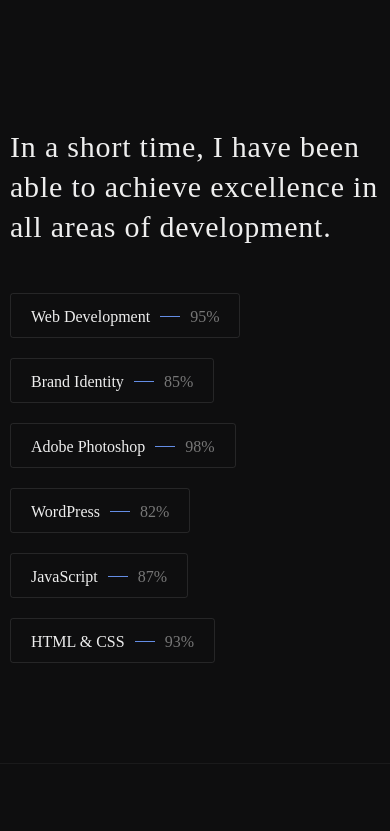
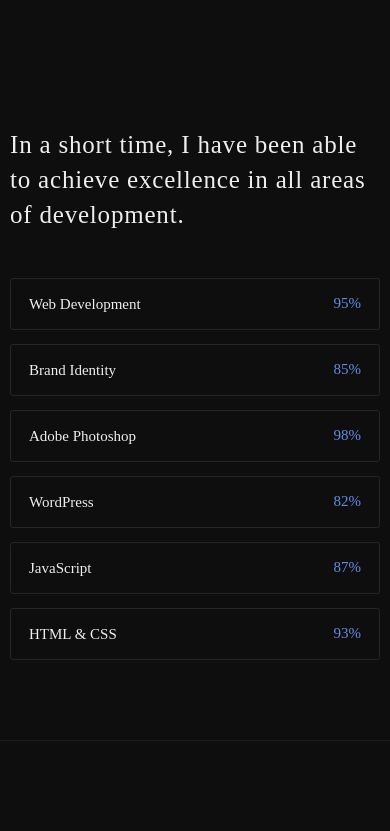
Before and after one commit to theolisbrand/theolisbrand.github.io, a plain HTML site: page index.html in a window 390 px wide. Shown: the part 6060-6891 px from the top of the page. Drawn offline with Linux system fonts and the light colour scheme; a web font is replaced by a local one.

Commit message:
Update style.css

```diff
--- a/css/style.css
+++ b/css/style.css
@@ -763,20 +763,24 @@ a.awilo_fn_circle_link:hover:after{
 #information .awilo_fn_services{
 	margin-bottom: 100px;
 }
-/*---------------------------------------------------*/
-/*	07) Shortcode: Skills
-/*---------------------------------------------------*/
-.awilo_fn_skills{
-	width: 100%;
-	float: left;
-	clear: both;
-	max-width: 808px;
+
+/*---------------------------------------------------*/
+/* 07) Shortcode: Skills
+/*---------------------------------------------------*/
+
+.awilo_fn_skills {
+    width: 100%;
+    float: left;
+    clear: both;
+    max-width: 100%;
     transform: translateZ(0);
 }
-.awilo_fn_skills .s_title{
+
+.awilo_fn_skills .s_title {
     margin-bottom: 46px;
 }
-.awilo_fn_skills .s_title h3{
+
+.awilo_fn_skills .s_title h3 {
     margin: 0;
     padding: 0;
     font-size: 30px;
@@ -785,70 +789,77 @@ a.awilo_fn_circle_link:hover:after{
     font-weight: 400;
     font-family: 'Muli';
 }
-.awilo_fn_skills .s_list ul{
-	margin: 0;
-	padding: 0;
-	list-style-type: none;
-}
-.awilo_fn_skills .s_list{
-	width: 100%;
-	float: left;
-	clear: both;
-}
-.awilo_fn_skills .s_list ul li{
-	float: left;
-	margin: 0;
-	padding: 0;
-	margin-right: 20px;
-	margin-bottom: 20px;
-}
-.awilo_fn_skills .s_list .sl_item{
-	width: 100%;
-	float: left;
-	clear: both;
-	padding: 0 20px;
-	height: 45px;
-	line-height: 45px;
+
+.awilo_fn_skills .s_list {
+    width: 100%;
+    float: left;
+    clear: both;
+}
+
+.awilo_fn_skills .s_list ul {
+    margin: 0;
+    padding: 0;
+    list-style: none;
+    display: grid;
+    grid-template-columns: repeat(2, minmax(0, 1fr));
+    gap: 14px 20px;
+}
+
+.awilo_fn_skills .s_list ul li {
+    width: 100%;
+    margin: 0;
+    padding: 0;
+    float: none;
+}
+
+.awilo_fn_skills .s_list .sl_item {
+    width: 100%;
+    min-height: 52px;
+    height: auto;
+    padding: 12px 18px;
+    display: flex;
+    align-items: center;
+    justify-content: space-between;
+    gap: 12px;
     border: 1px solid rgba(255,255,255,.1);
     border-radius: 3px;
     font-family: 'Muli';
-	font-size: 16px;
-	color: #eeeeee;
-	letter-spacing: 0;
-}
-.awilo_fn_skills .s_list .sl_item label{
-	min-width: inherit;
-    margin-right: 40px;
+    font-size: 15px;
+    line-height: 1.4;
+    color: #eee;
+    letter-spacing: 0;
+}
+
+.awilo_fn_skills .s_list .sl_item label {
+    min-width: 0;
+    margin: 0;
+    padding: 0;
     position: relative;
     font-weight: 300;
     display: block;
-	float: left;
-}
-.awilo_fn_skills .s_list .sl_item .text{
-	color: #777;
-}
-.awilo_fn_skills .s_list .sl_item label:after{
-	content: '';
-    width: 20px;
-    height: 1px;
-    background-color: #648de5;
-    position: absolute;
-    top: 50%;
-    left: 100%;
-    margin-left: 10px;
-    margin-top: -1px;
-}
-
-
-#information{
-	padding: 193px 0 180px 0;
-}
-
-
-
-
-#portfolio .awilo_fn_title{
-	margin-bottom: 100px;
+    float: none;
+}
+
+.awilo_fn_skills .s_list .sl_item label:after {
+    display: none;
+}
+
+.awilo_fn_skills .s_list .sl_item .text {
+    color: #648de5;
+    white-space: nowrap;
+    flex-shrink: 0;
+}
+
+/* Mobile layout */
+@media(max-width: 768px) {
+    .awilo_fn_skills .s_list ul {
+        grid-template-columns: 1fr;
+    }
+
+    .awilo_fn_skills .s_title h3 {
+        font-size: 25px;
+        line-height: 1.4;
+    }
 }
 
 /*---------------------------------------------------*/
```
Lines whose indentation alone changed are shown as unchanged.
